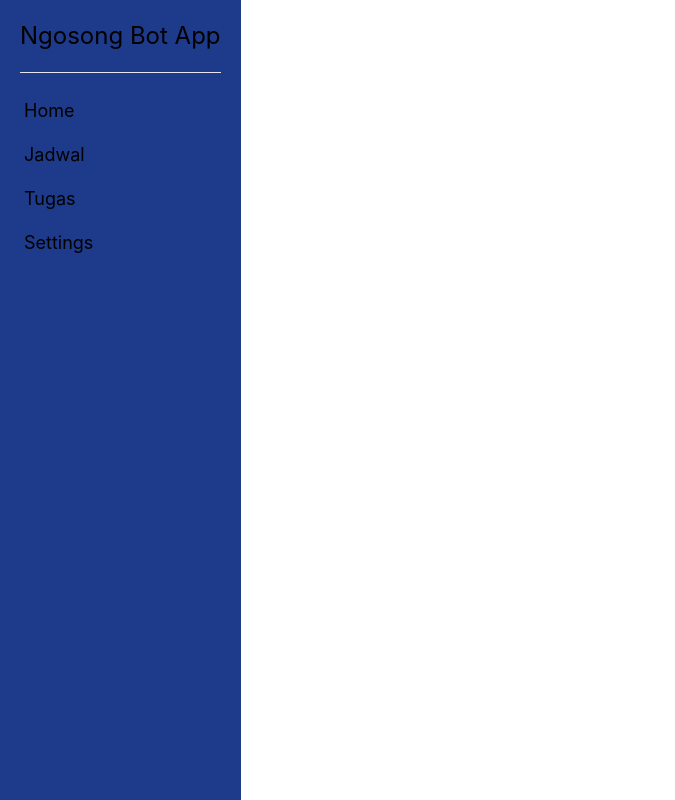
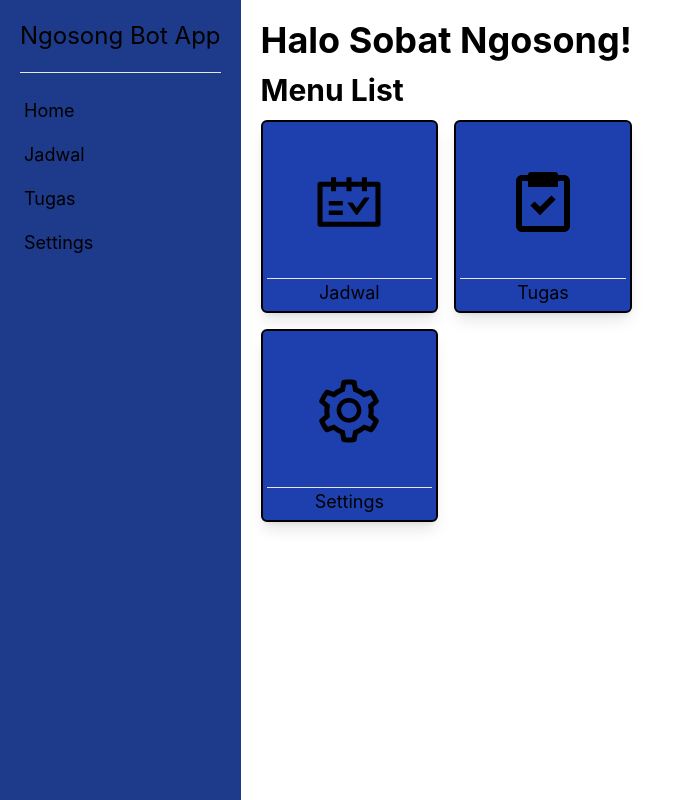
Before and after one commit to Calvin-C-M/ngosong-bot-app, a Next.js app: page / in a window 1280 px wide. Shown: the whole page, without its empty margins (0-675 px from the left). Built offline with nearby package versions, Linux system fonts and the light colour scheme.

Commit message:
Added menu list in index + installed react icons

```diff
--- a/components/MenuCard.js
+++ b/components/MenuCard.js
@@ -1,8 +1,18 @@
+import Link from "next/link";
+
 const MenuCard = ({ title,link,icon }) => {
     return (
-        <div id="menu-card" className="">
-
-        </div>
+        <Link id={"menu-card-" + title} className="menu-card" href={link}>
+            <a className="flex flex-col bg-blue-800 p-1 border-2 border-black rounded-md shadow-lg">
+                <div className="px-8 py-10">
+                    {icon}
+                </div>
+                <hr />
+                <span className="text-lg m-auto border-solid">
+                    {title}
+                </span>
+            </a>
+        </Link>
     );
 }
 
--- a/package.json
+++ b/package.json
@@ -11,7 +11,8 @@
   "dependencies": {
     "next": "12.2.3",
     "react": "18.2.0",
-    "react-dom": "18.2.0"
+    "react-dom": "18.2.0",
+    "react-icons": "^4.4.0"
   },
   "devDependencies": {
     "autoprefixer": "^10.4.7",
--- a/pages/index.js
+++ b/pages/index.js
@@ -3,15 +3,26 @@
 import MenuCard from '../components/MenuCard'
 import styles from '../styles/Home.module.css'
 
+import { BiTask } from 'react-icons/bi'
+import { AiOutlineSetting, AiOutlineSchedule } from 'react-icons/ai'
+
 export default function Home() {
+  const iconClass="m-auto text-7xl"
+
   const cardMenu=[
-    { title: "", link: "" }
+    { title: "Jadwal", link: "/jadwal", icon: <AiOutlineSchedule className={iconClass} /> },
+    { title: "Tugas", link: "/tugas", icon: <BiTask className={iconClass} /> },
+    { title: "Settings", link: "/settings", icon: <AiOutlineSetting className={iconClass} /> }
   ]
 
   return (
-    <div id="home" className="text-3xl font-bold underline">
-      <div id="menus" className="">
-        <MenuCard title="Test" link="/" />
+    <div id="home" className="flex flex-col">
+      <h1 className='text-4xl font-bold'>Halo Sobat Ngosong!</h1>
+      <div id="menus" className='flex flex-col gap-3 mt-3'>
+        <h2 className='text-3xl font-bold'>Menu List</h2>
+        <div id="menulist" className="grid grid-cols-2 gap-4">
+          { cardMenu.map(card => <MenuCard title={card.title} link={card.link} icon={card.icon} />) }
+        </div>
       </div>
     </div>
   )
```
Also changed, not shown: 1 other file (tests, documents, lock files or other folders).
